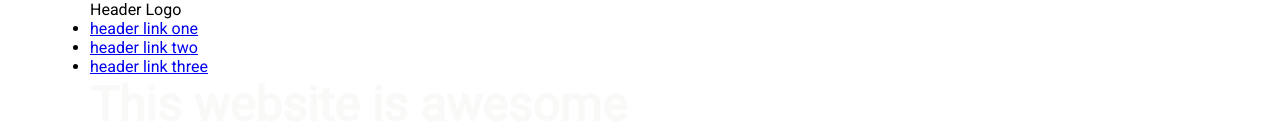
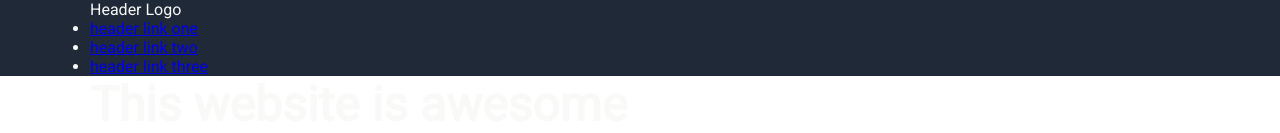
Before and after one commit to ckochera/odin-landing-page, a plain HTML site: page index.html in a window 1280 px wide. Shown: the top 133 px of the page. Drawn offline with Linux system fonts and the light colour scheme.

Commit message:
Change navbar style
Changed background color and font color for navbar.

```diff
--- a/style.css
+++ b/style.css
@@ -20,3 +20,8 @@ h1 {
     max-width: 1100px;
     margin: 0 auto;
 }
+
+.navbar {
+    background-color: #1F2937;
+    color: #F9FAF8;
+}
```
